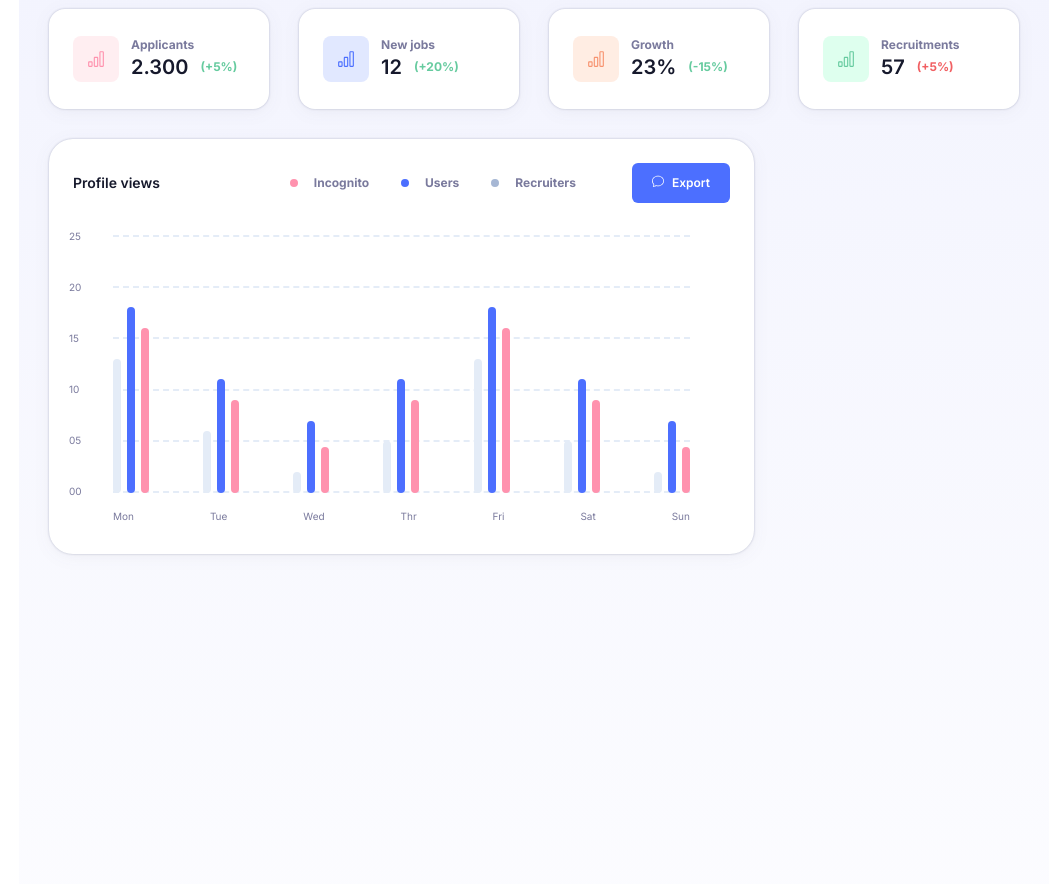
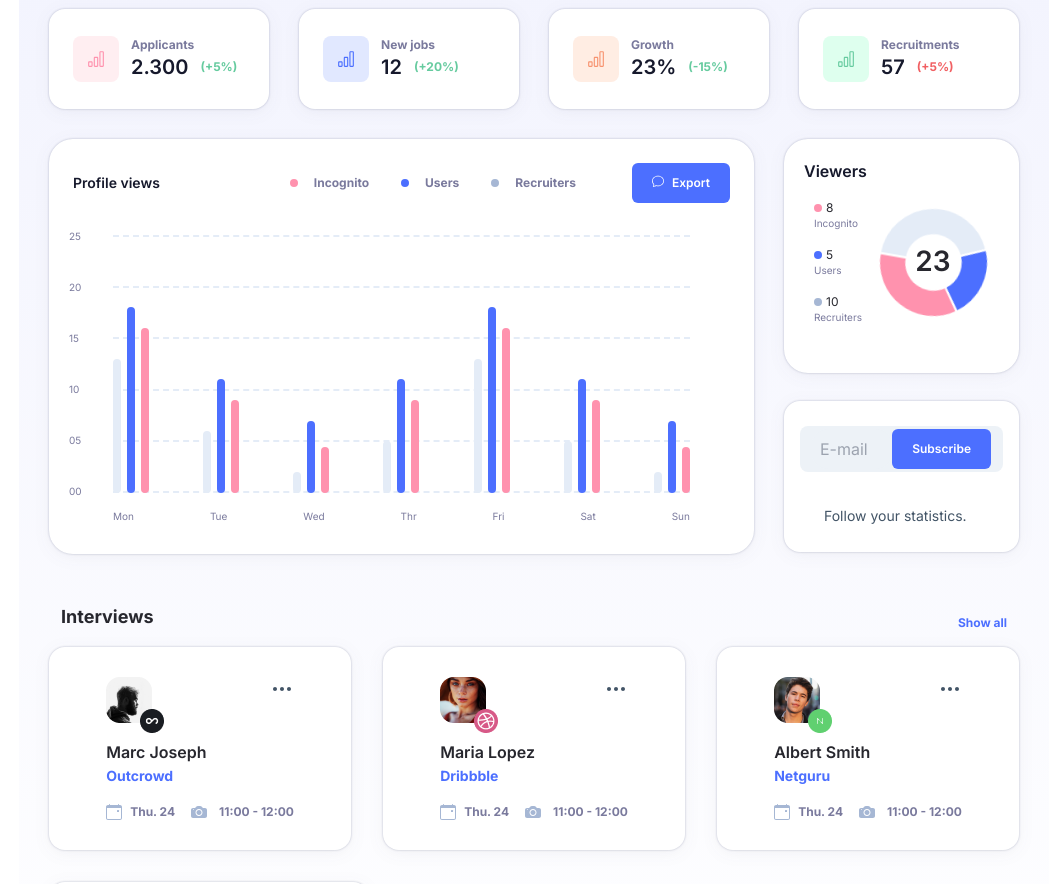
Before and after one commit to DevOluwatoyin/dashboard, a Next.js app: page /dashboard in a window 1280 px wide. Shown: the part 120-1004 px from the top of the page, without its empty margins (231-1280 px from the left). Built offline with nearby package versions, Linux system fonts and the light colour scheme.

Commit message:
Completed mobile responsiveness for the right side of thr dashboard

```diff
--- a/src/app/dashboard/page.tsx
+++ b/src/app/dashboard/page.tsx
@@ -17,12 +17,12 @@ const Dashboard = () => {
         <DashboardHeader />
         <div className="flex flex-col gap-[30px] bg-gradient-linear-two p-3 lg:p-[30px]">
           <UserStats />
-          <div className="grid grid-rows-2 justify-center lg:grid-cols-[3fr_1fr] lg:gap-[30px]">
+          <div className="grid grid-rows-2 justify-center gap-[30px] md:max-h-[690px] lg:grid-rows-1 lg:grid-cols-[3fr_1fr]">
             <ProfileViewsGraph />
-            {/* <div className="grid grid-rows-2 gap-[30px] flex-col">
+            <div className="grid gap-[30px] w-full items-center md:grid-cols-2 md:items-start md:max-h-60 md:mt-auto lg:grid-cols-1 lg:mt-0 lg:items-center lg:grid-rows-2 lg:max-h-[440px]">
               <Viewers />
               <Cta />
-            </div> */}
+            </div>
           </div>
           <Interviews />
         </div>
--- a/src/components/Cta.tsx
+++ b/src/components/Cta.tsx
@@ -10,7 +10,7 @@ const Cta = () => {
           name="subscription mail"
           id="subscription"
           placeholder="E-mail"
-          className="bg-inherit p-2 justify-start max-w-[50%] focus-within:outline-dashed focus-within:outline-primary rounded-2xl"
+          className="bg-inherit p-2 justify-start w-[50%] focus-within:outline-dashed focus-within:outline-primary rounded-2xl md:w-3/4 lg:w-full"
         />
         <Button
           text="Subscribe"
--- a/src/components/Interviews.tsx
+++ b/src/components/Interviews.tsx
@@ -9,7 +9,7 @@ const Interviews = () => {
         <h4 className="text-lg text-heading-dark">Interviews</h4>
         <button className="text-xs text-primary">Show all</button>
       </div>
-      <div className="flex justify-center items-center flex-wrap gap-5 pt-4 md:flex-row md:gap-8 lg:justify-between lg:flex-nowrap">
+      <div className="flex justify-center items-center flex-wrap gap-5 pt-4 md:flex-row md:gap-8 lg:justify-between xl:flex-nowrap">
         {interviewsData.map((item: InterviewProps) => (
           <InterviewsCard key={item.id} interviewDetails={item} />
         ))}
--- a/src/components/InterviewsCard.tsx
+++ b/src/components/InterviewsCard.tsx
@@ -8,7 +8,7 @@ const InterviewsCard: React.FC<{ interviewDetails: InterviewProps }> = ({
   interviewDetails: item,
 }) => {
   return (
-    <div className="drop bg-white min-w-fit h-[203px] flex-1 flex-shrink-0 rounded-2xl flex items-center justify-center p-4">
+    <div className="drop bg-white min-w-fit h-[203px] flex-1 flex-shrink-0 rounded-2xl flex items-center justify-center p-4 md:max-w-[255px] lg:max-w-xs">
       <div>
         <div className="flex justify-between items-start">
           <div>
--- a/src/components/Viewers.tsx
+++ b/src/components/Viewers.tsx
@@ -5,9 +5,9 @@ import DoughnutChart from "./DoughnutChart";
 
 const Viewers = () => {
   return (
-    <div className="drop w-full h-[234px] rounded-3xl md:flex-shrink-0 bg-white p-5">
+    <div className="drop w-full h-[234px] rounded-3xl bg-white p-5 md:flex-shrink-0 lg:mt-auto">
       <p className="text-theme-dark font-semibold leading-[25px]">Viewers</p>
-      <div className="flex items-center justify-center gap-10">
+      <div className="flex items-center justify-center pt-4 gap-10 xs:gap-20 lg:gap-4">
         <div className="flex flex-col gap-4">
           {viewersList.map((item) => (
             <div key={item.id}>
```
